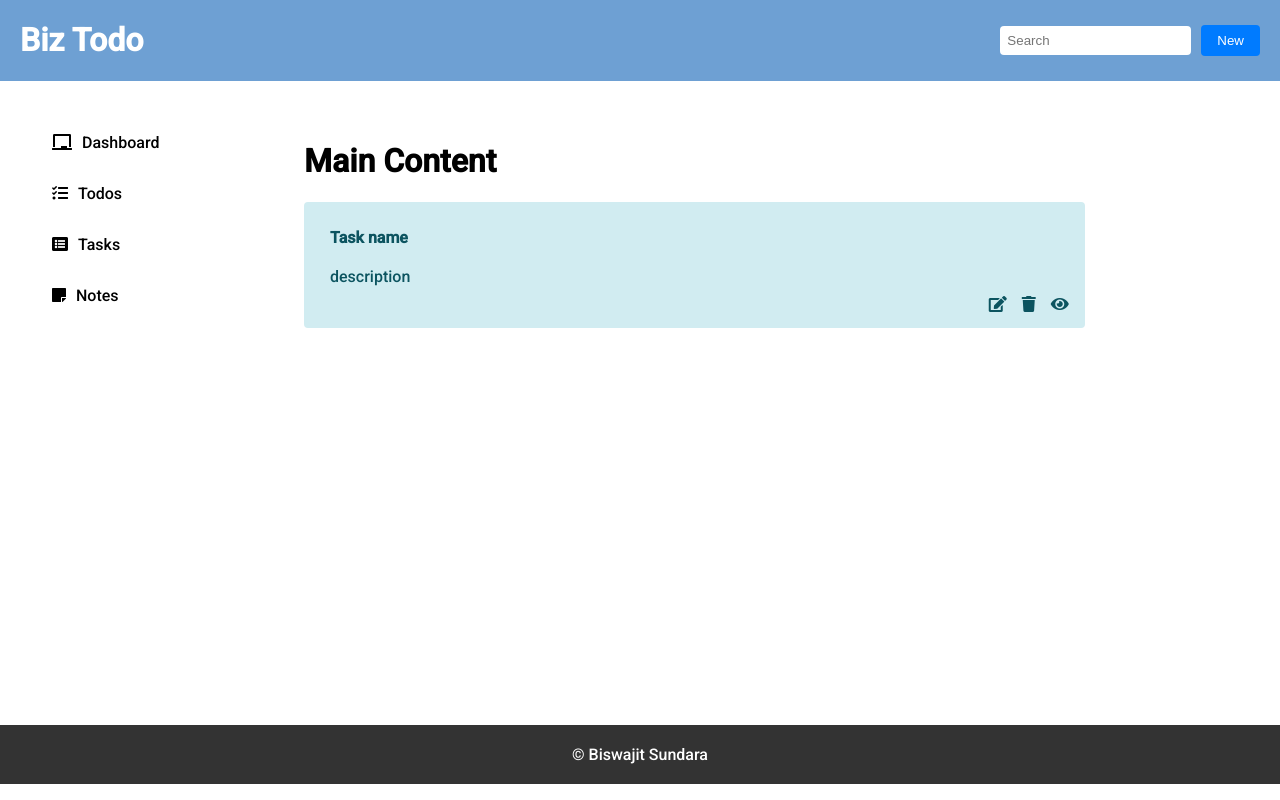
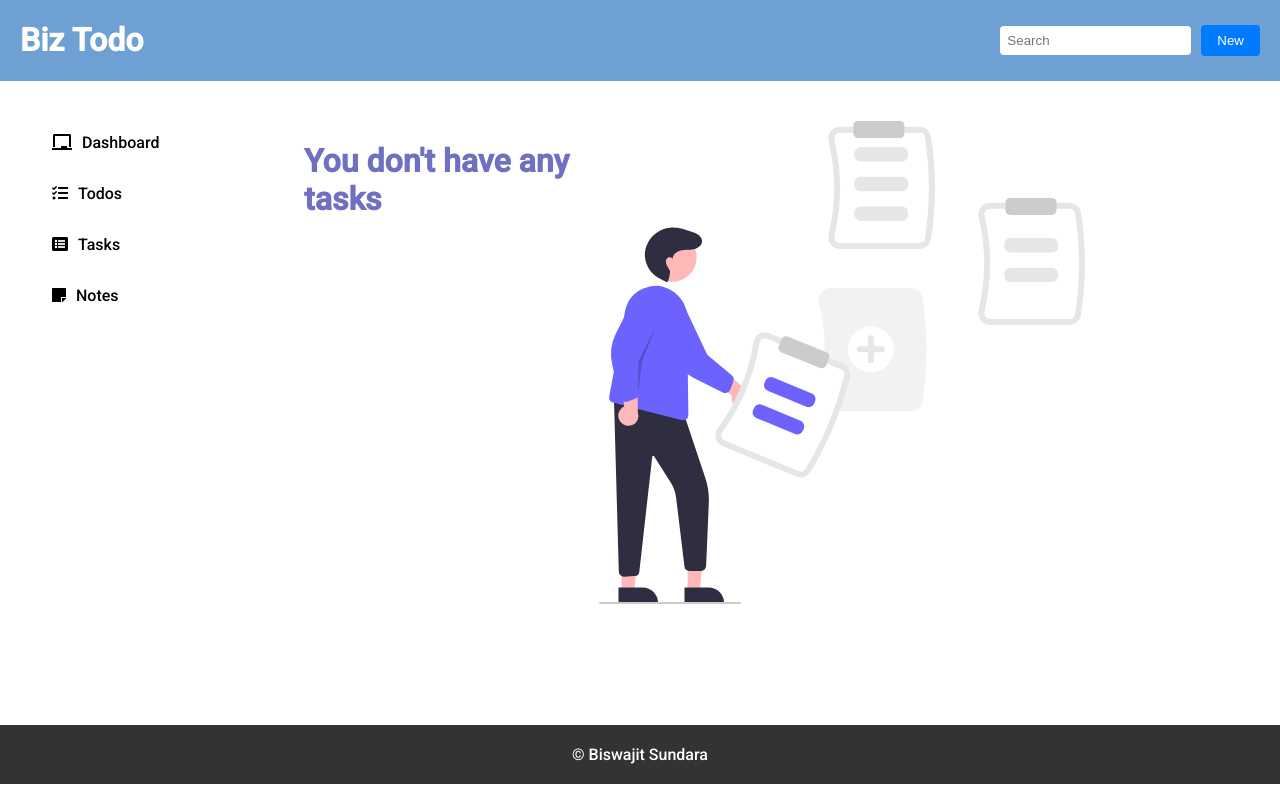
Before and after one commit to biswajitsundara/biz-todo, a React (Vite) app: page / in a window 1280 px wide. Built offline with nearby package versions, Linux system fonts and the light colour scheme.

Commit message:
panel data setup

```diff
--- a/src/Hooks/ModalContext.jsx
+++ b/src/Hooks/ModalContext.jsx
@@ -16,6 +16,16 @@ export const ModalProvider = ({ children }) => {
     setIsModalOpen(false);
   };
 
+  const saveTaskData = (data) => {
+    const taskInfo = [...taskData, data];
+    setTaskData(taskInfo);
+  };
+
+  const deleteTaskData = (id) => {
+    const updatedTaskData = taskData.filter((task) => task.id != id);
+    setTaskData(updatedTaskData);
+  };
+
   return (
     <ModalContext.Provider
       value={{
@@ -25,6 +35,8 @@ export const ModalProvider = ({ children }) => {
         isReadOnly,
         openModal,
         closeModal,
+        saveTaskData,
+        deleteTaskData,
       }}
     >
       {children}
--- /dev/null
+++ b/src/components/Main/MainContent.css
@@ -0,0 +1,8 @@
+.nodataHeader {
+  color: rgb(112, 112, 195);
+}
+
+.noData {
+  display: flex;
+  justify-content: center;
+}
--- a/src/components/Main/MainContent.jsx
+++ b/src/components/Main/MainContent.jsx
@@ -1,10 +1,37 @@
 import Panel from "../Panel/Panel";
+import { useModal } from "../../Hooks/ModalContext";
+import "../../../src/assets/addnotes.svg";
+import "./MainContent.css";
 
 const MainContent = () => {
+  const { taskData } = useModal();
+
+  if (taskData.length < 1) {
+    return (
+      <div data-testid="maincontent">
+        <div className="noData">
+          <h1 className="nodataHeader">You don't have any tasks</h1>
+          <img
+            src="../../../src/assets/addnotes.svg"
+            alt="add notes"
+            className="noteImage"
+          />
+        </div>
+      </div>
+    );
+  }
+
   return (
     <div data-testid="maincontent">
-      <h1>Main Content</h1>
-      <Panel taskid={"1"} taskname={"Task name"} taskdesc={"description"} />
+      {taskData.map((tasks) => (
+        <Panel
+          key={tasks.id}
+          taskid={tasks.id}
+          taskname={tasks.taskname}
+          taskdesc={tasks.taskDesc}
+          taskCategory={tasks.taskCategory}
+        />
+      ))}
     </div>
   );
 };
--- a/src/components/Modal/Modal.jsx
+++ b/src/components/Modal/Modal.jsx
@@ -4,7 +4,7 @@ import ReactDOM from "react-dom";
 import { useModal } from "../../Hooks/ModalContext";
 
 const Modal = () => {
-  const { isModalOpen, closeModal } = useModal();
+  const { isModalOpen, closeModal, saveTaskData } = useModal();
 
   const [taskname, setTaskName] = useState("");
   const [taskDesc, setTaskDesc] = useState("");
@@ -31,7 +31,7 @@ const Modal = () => {
   const handleSave = () => {
     const newData = { taskname, taskDesc, taskCategory };
     newData.id = Math.floor(Math.random() * Number.MAX_SAFE_INTEGER);
-    console.log("Modal saved" + JSON.stringify(newData));
+    saveTaskData(newData);
     resetModalData();
     closeModal();
   };
--- a/src/components/Panel/Panel.jsx
+++ b/src/components/Panel/Panel.jsx
@@ -1,12 +1,21 @@
 import "./Panel.css";
+import { useModal } from "../../Hooks/ModalContext";
 
-const Panel = ({ taskid, taskname, taskdesc }) => {
+const Panel = ({ taskid, taskname, taskCategory, taskdesc }) => {
+  const { deleteTaskData } = useModal();
+
+  const panelTypes = {
+    todos: "info",
+    tasks: "primary",
+    notes: "secondary",
+  };
+
   const handleEditTask = (taskid) => {
     console.log("Task is edited");
   };
 
   const handleDeleteTask = (taskid) => {
-    console.log("task is deleted");
+    deleteTaskData(taskid);
   };
 
   const handleReadTask = (taskid) => {
@@ -15,7 +24,7 @@ const Panel = ({ taskid, taskname, taskdesc }) => {
 
   return (
     <>
-      <div className="panel panel-info">
+      <div className={`panel panel-${panelTypes[taskCategory]}`}>
         <div className="panel-header">
           <h4>{taskname}</h4>
         </div>
```
Also changed, not shown: src/assets/addnotes.svg (added).
